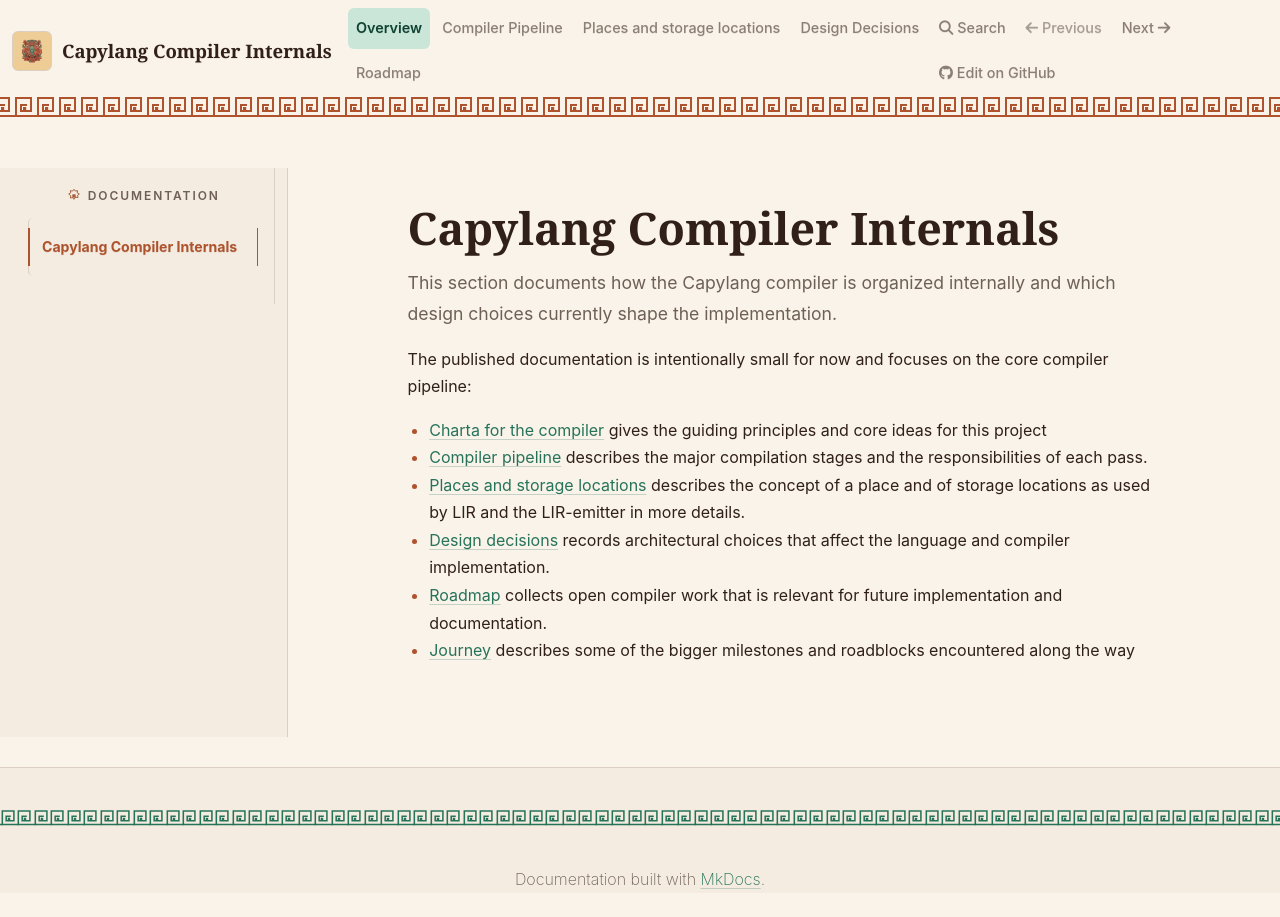
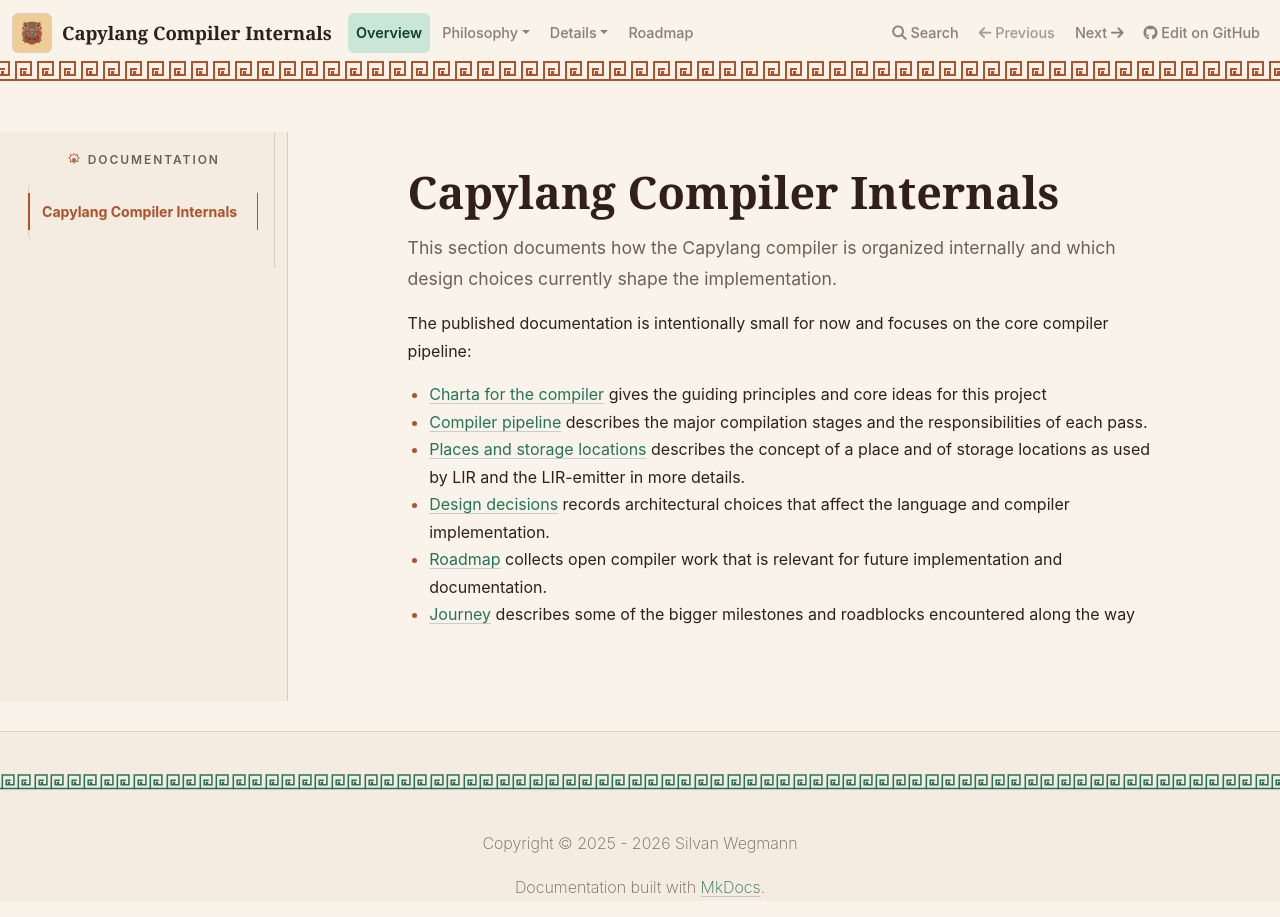
Before and after one commit to Jokymon/capylang, an MkDocs documentation site: the page built from doc/index.md, in a window 1280 px wide. Built offline with MkDocs 1.6.1, drawn with Linux system fonts in a browser that asks for light colours; nearby versions of some CDN libraries; some of the changed lines change nothing that is shown.

Commit message:
Update mkdocs configuration

```diff
--- a/mkdocs.yml
+++ b/mkdocs.yml
@@ -3,7 +3,9 @@
 repo_url: https://github.com/Jokymon/capylang
 docs_dir: doc
 site_dir: site
+site_author: Silvan Wegmann
 strict: true
+copyright: Copyright &copy; 2025 - 2026 Silvan Wegmann
 
 theme:
   name: mkdocs
@@ -13,9 +15,13 @@
 
 nav:
   - Overview: index.md
-  - Compiler Pipeline: compiler-pipeline.md
-  - Places and storage locations: places-and-locations.md
-  - Design Decisions: design-decisions.md
+  - Philosophy:
+    - Charta: charta.md
+    - Journey: journey.md
+  - Details:
+    - Compiler Pipeline: compiler-pipeline.md
+    - Places and storage locations: places-and-locations.md
+    - Design Decisions: design-decisions.md
   - Roadmap: roadmap.md
 
 exclude_docs: |
```
